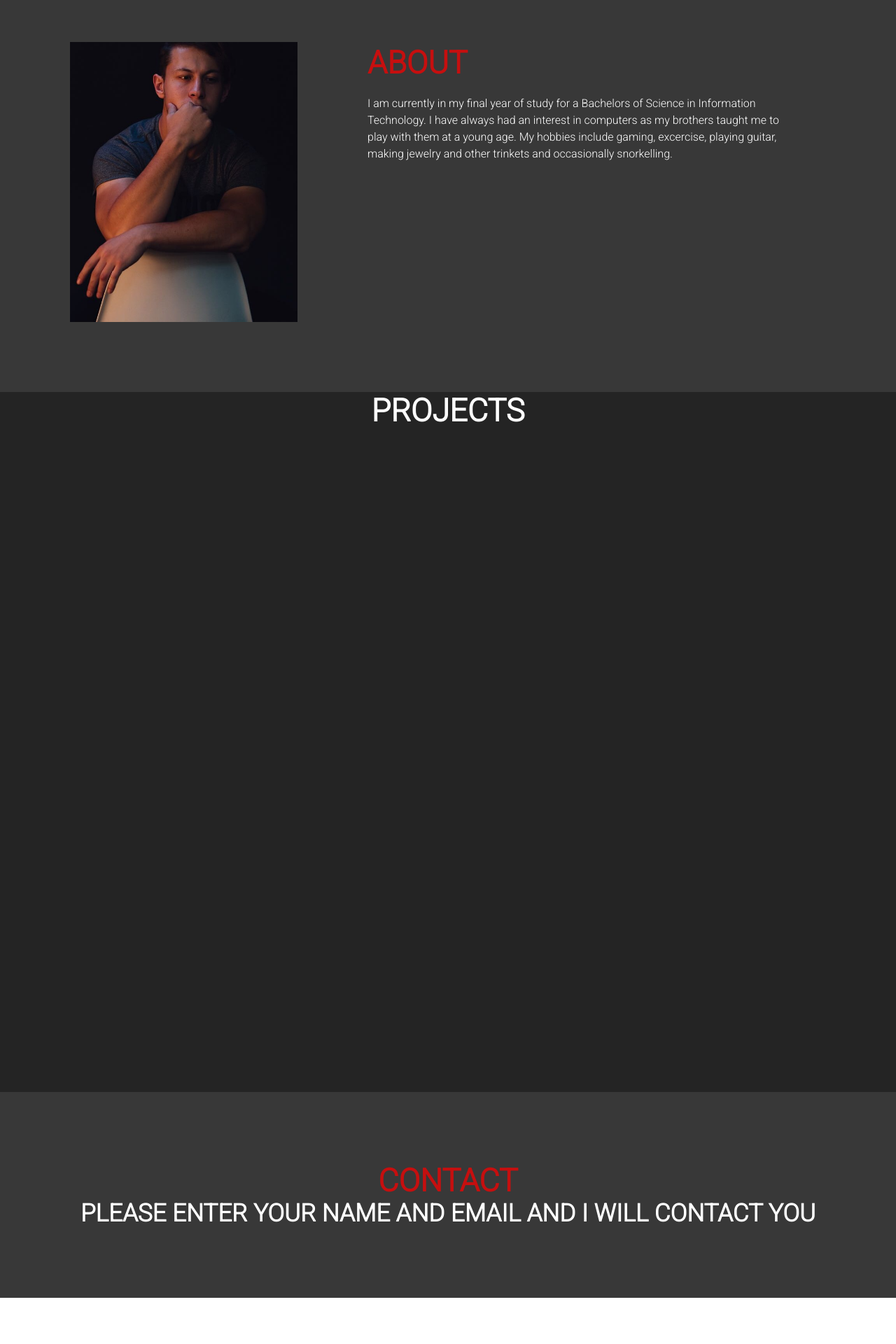
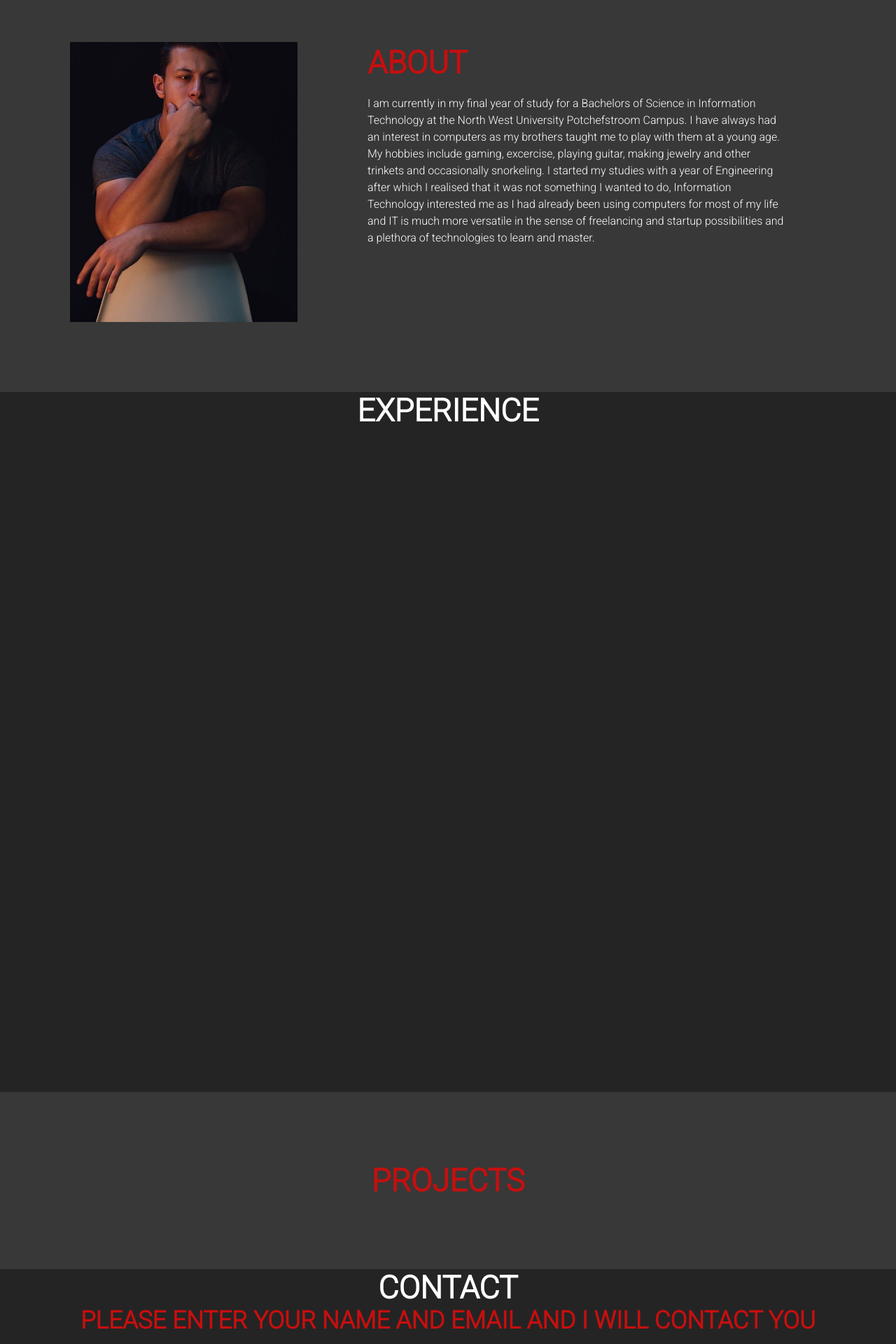
Before and after one commit to GvNiekerk/Project1, a React (Create React App) app: page / in a window 1280 px wide. Shown: the part 840-2760 px from the top of the page at 70% size. Before the commit the page ends 2694 px from the top, so only its background shows below. Built offline with nearby package versions, Linux system fonts and the light colour scheme.

Commit message:
Changed-about-added-section

```diff
--- a/src/App.js
+++ b/src/App.js
@@ -35,18 +35,24 @@ function App() {
             ABOUT
         </h1>
           <p style={{lineHeight: 1.5, maxWidth: 600, color: "white"}}>
-            I am currently in my final year of study for a Bachelors of Science in Information Technology.
+            I am currently in my final year of study for a Bachelors of Science in Information Technology at the North West University Potchefstroom Campus.
             I have always had an interest in computers as my brothers taught me to play with them at a young age.
-            My hobbies include gaming, excercise, playing guitar, making jewelry and other trinkets and occasionally snorkelling.
+            My hobbies include gaming, excercise, playing guitar, making jewelry and other trinkets and occasionally snorkeling.
+            I started my studies with a year of Engineering after which I realised that it was not something I wanted to do, Information
+            Technology interested me as I had already been using computers for most of my life and IT is much more versatile in the sense of
+            freelancing and startup possibilities and a plethora of technologies to learn and master.
           </p>
         </div>
       </div>
       <div id="projects" className="Dark-Section">
-        <h1 className="Menu-Header" style={{ color: "#FFFFFF", fontSize: 45 }}>PROJECTS</h1>
+        <h1 className="Menu-Header" style={{ color: "#FFFFFF", fontSize: 45 }}>EXPERIENCE</h1>
       </div>
-      <div id="contact" className="Light-Section">
-        <h1 className="Menu-Header" style={{ color: "#c60f0f", fontSize: 45 }}>CONTACT</h1>
-        <h1 className="Menu-Header" style={{ color: "#FFFFFF", fontSize: 35 }}>PLEASE ENTER YOUR NAME AND EMAIL AND I WILL CONTACT YOU</h1>
+      <div id="projects" className="Light-Section">
+        <h1 className="Menu-Header" style={{ color: "#c60f0f", fontSize: 45 }}>PROJECTS</h1>
+      </div>
+      <div id="contact" className="Dark-Section">
+        <h1 className="Menu-Header" style={{ color: "#FFFFFF", fontSize: 45 }}>CONTACT</h1>
+        <h1 className="Menu-Header" style={{ color: "#c60f0f", fontSize: 35 }}>PLEASE ENTER YOUR NAME AND EMAIL AND I WILL CONTACT YOU</h1>
       </div>
     </div>
   );
```
